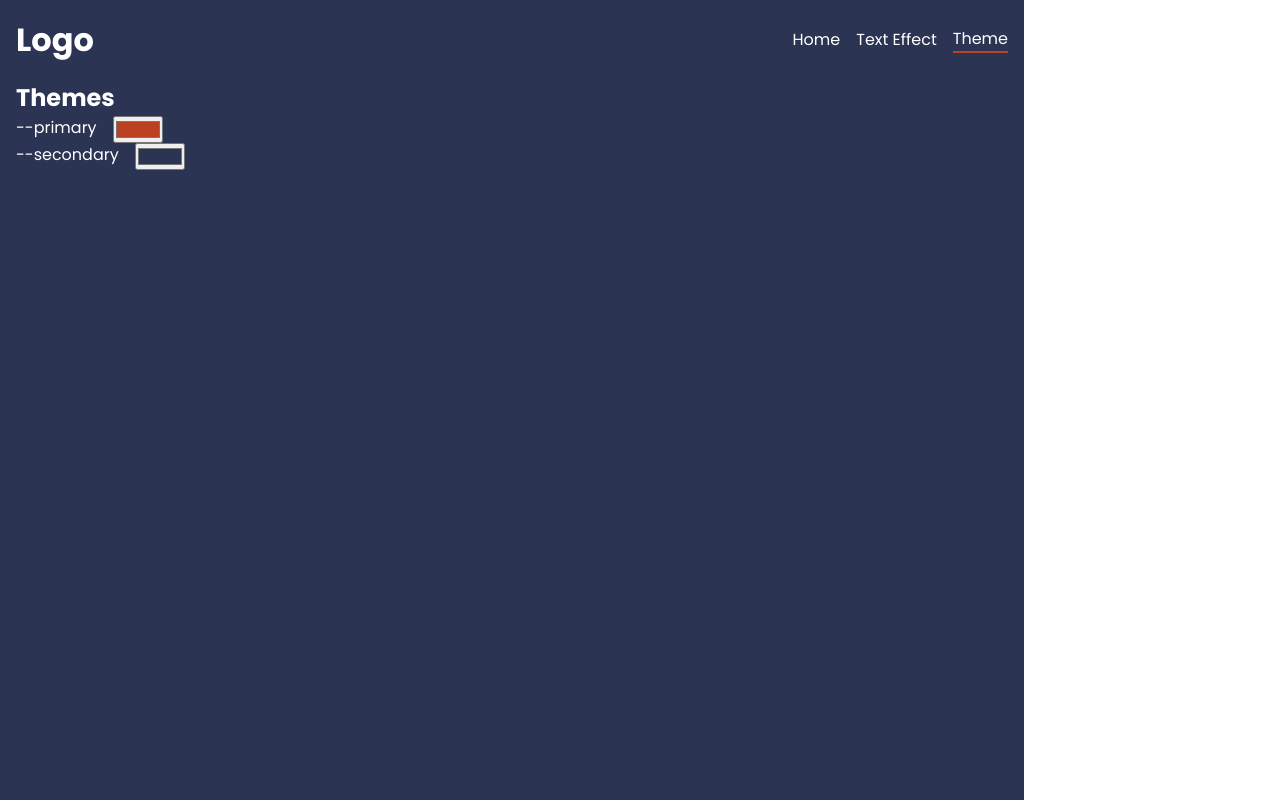
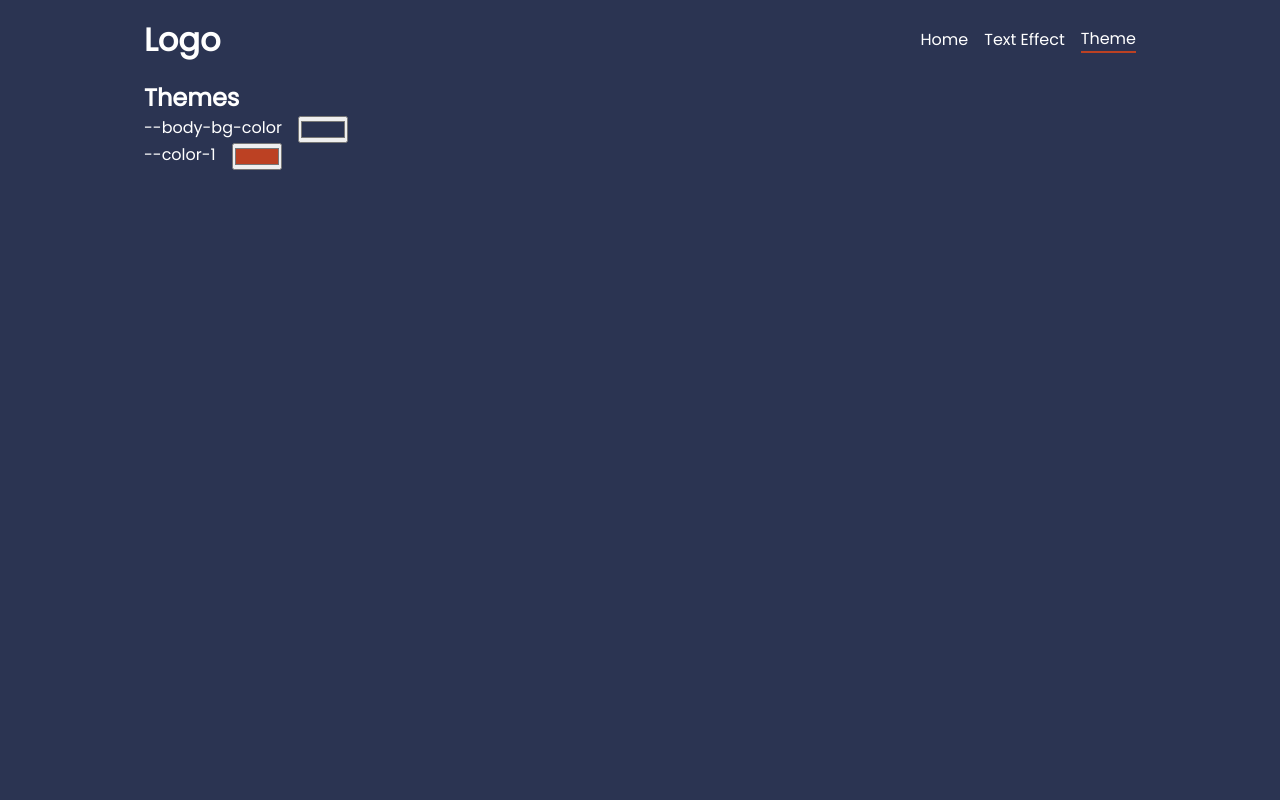
Before and after one commit to pascal-brand38/react-pages, a React (Vite) app: page /theme in a window 1280 px wide. Built offline with nearby package versions, Linux system fonts and the light colour scheme.

Commit message:
Theme: update css variable name
Signed-off-by: Pascal Brand <pascal.brand38@gmail.com>

```diff
--- a/src/index.scss
+++ b/src/index.scss
@@ -1,23 +1,28 @@
+/// Copyright (c) Pascal Brand
+/// MIT License
+///
+
 @import "./scss/utility/pbr-reset.scss";
-@import url('https://fonts.googleapis.com/css2?family=Poppins:wght@400;700&display=swap');
+@import url('https://fonts.googleapis.com/css2?family=Poppins&display=swap');
 
 :root {
-  /* TODO: change these colors from the homepage, for different themes */
-  --primary: #bc4123;
-  --secondary: #2b3452;
+  --body-color: white;
+  --body-bg-color: #2b3452;
+  --color-1: #bc4123;
 }
 
 body {
   font-family: Poppins;
   font-size: 16px;
+  background-color: var(--body-bg-color);
+  color: var(--body-color);
+
 }
 
 .pbr-container {
   max-width: 1024px;
+  margin: auto;
   padding: 1rem;
-  background-color: var(--secondary);
-  color: white;
-  height: 100vh;
 }
 
 .pbr-menu {
@@ -41,7 +46,7 @@ body {
     display: block;
 
     &.active {    // active comes from React NavLink - this is the page we're on
-      border-bottom: 2px solid var(--primary);
+      border-bottom: 2px solid var(--color-1);
     }
   }
 }
--- a/src/pages/TextEffect.jsx
+++ b/src/pages/TextEffect.jsx
@@ -1,3 +1,7 @@
+/// Copyright (c) Pascal Brand
+/// MIT License
+///
+
 function TextEffect() {
   return (
     <>
@@ -8,3 +12,5 @@ function TextEffect() {
 }
 
 export default TextEffect
+
+// TODO: https://youtu.be/bmgSKpt30gc
--- a/src/pages/Theme.jsx
+++ b/src/pages/Theme.jsx
@@ -4,7 +4,7 @@ import { useState, useEffect } from "react";
 function setColor(setState, variable, newColor) {
   setState(newColor)
   document.documentElement.style.setProperty(variable, newColor);
-  // getComputedStyle(document.documentElement).getPropertyValue('--secondary')
+  // getComputedStyle(document.documentElement).getPropertyValue('--body-bg-color')
 }
 
 function ColorTheme({ cssVar, state, setState }) {
@@ -26,12 +26,12 @@ function ColorTheme({ cssVar, state, setState }) {
 
 
 function Theme() {
-  var [ primaryColor, setPrimaryColor ] = useState('#bc4123')
-  var [ secondaryColor, setSecondaryColor ] = useState('#2b3452')
+  var [ color1, setColor1 ] = useState('#bc4123')
+  var [ bodyBgColor, setBodyBgColor ] = useState('#2b3452')
 
   // useEffect( () => {
-  //   console.log('useeffect ', getComputedStyle(document.documentElement).getPropertyValue('--primary'))
-  //   setColor(setPrimaryColor, '--primary', getComputedStyle(document.documentElement).getPropertyValue('--primary'));
+  //   console.log('useeffect ', getComputedStyle(document.documentElement).getPropertyValue('--color-1'))
+  //   setColor(setPrimaryColor, '--color-1', getComputedStyle(document.documentElement).getPropertyValue('--color-1'));
 
   // }, []); // ran only once
 
@@ -39,8 +39,8 @@ function Theme() {
     <>
       <h2> Themes</h2>
 
-      <ColorTheme cssVar='--primary' state={primaryColor} setState={setPrimaryColor} />
-      <ColorTheme cssVar='--secondary' state={secondaryColor} setState={setSecondaryColor} />
+      <ColorTheme cssVar='--body-bg-color' state={bodyBgColor} setState={setBodyBgColor} />
+      <ColorTheme cssVar='--color-1' state={color1} setState={setColor1} />
 
     </>
   );
```
Also changed, not shown: src/pages/Resources.jsx (added, +10 -0 lines), src/scss/utility/pbr-reset.scss (+7 -6 lines).
